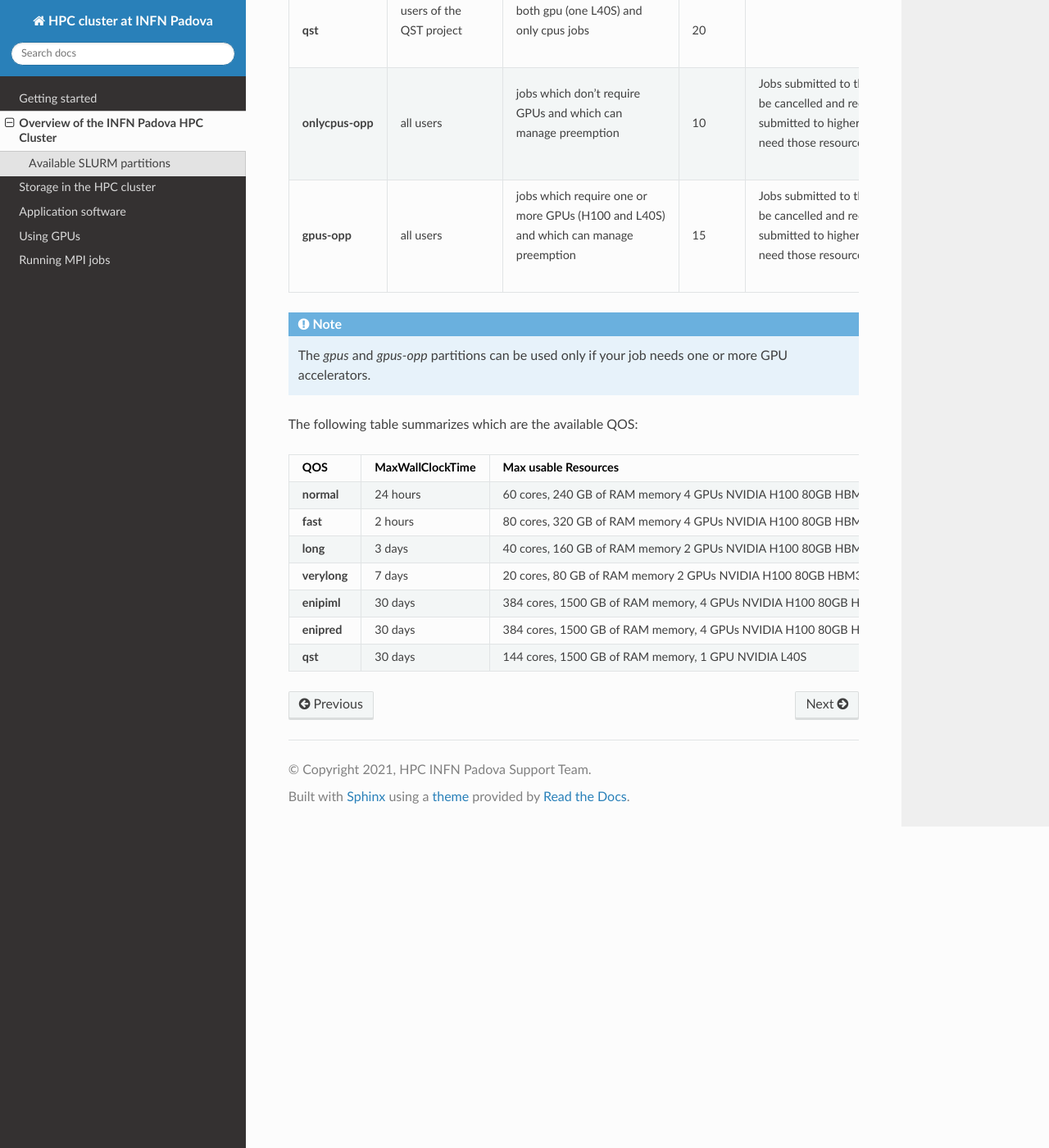
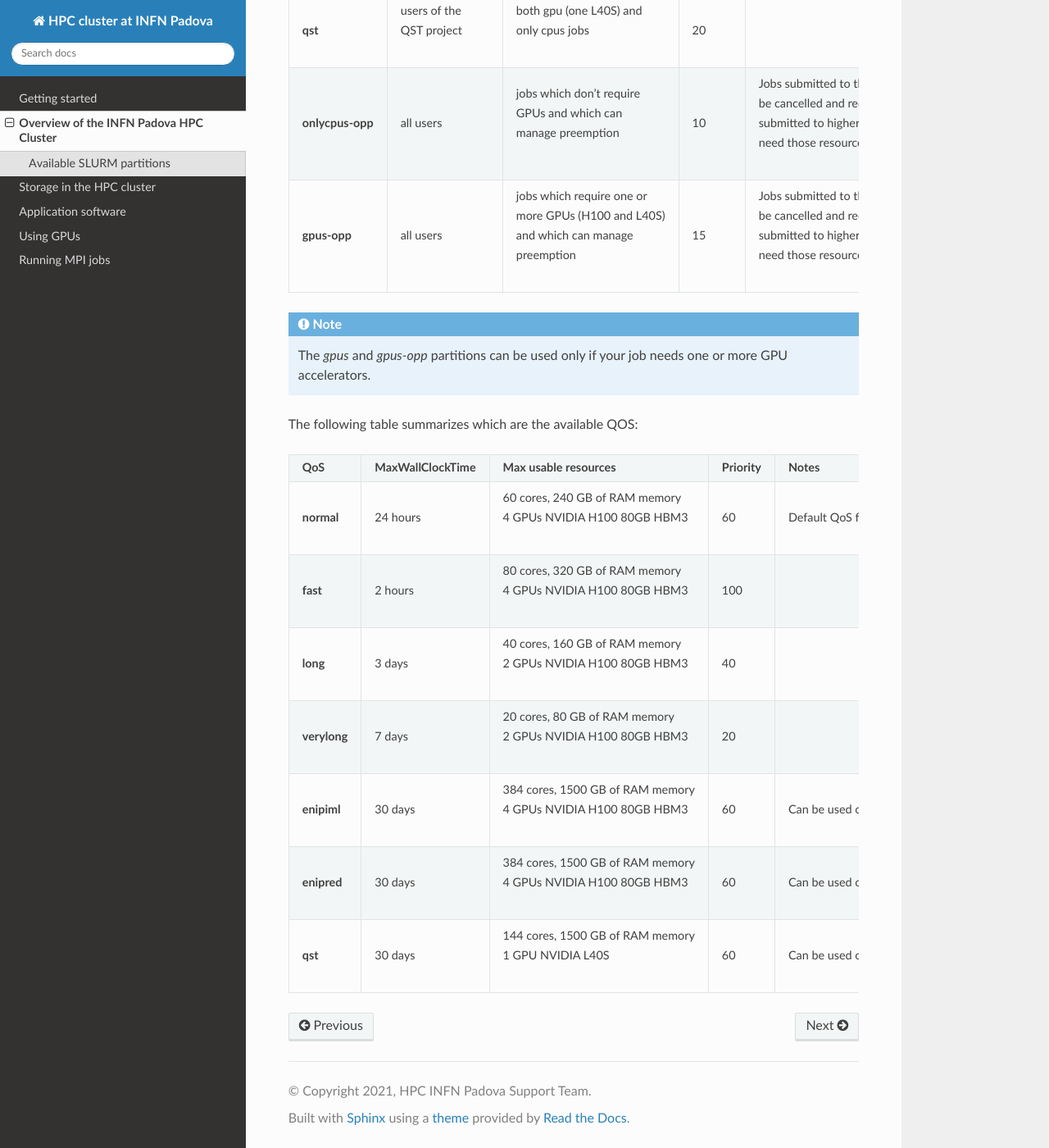
Before and after one commit to marcoverl/HPCPadovaUserGuide, a Sphinx documentation site: the page built from docs/source/cluster.rst, in a window 1280 px wide and 1400 px high, scrolled down 1404 px. Shown: the whole window at 82% size. Built offline with Sphinx 7.4.7 and the Read the Docs theme 3.1.0, drawn with Linux system fonts in a browser that asks for light colours.

Commit message:
Chiarimento sulle QoS

```diff
--- a/docs/source/cluster.rst
+++ b/docs/source/cluster.rst
@@ -124,29 +124,52 @@
 The following table summarizes which are the available QOS:
 
 
+.. list-table::
 
-
-+--------------------------+------------------+-----------------------------------+----------+----------------------------------------------+
-| QOS                      | MaxWallClockTime | Max usable Resources              | Priority | Notes                                        |
-+==========================+==================+===================================+==========+==============================================+
-| **normal**               | 24 hours         | 60 cores, 240 GB of RAM memory    | 60       | Default QoS                                  |
-|                          |                  | 4 GPUs NVIDIA H100 80GB HBM3      |          |                                              |
-+--------------------------+------------------+-----------------------------------+----------+----------------------------------------------+
-| **fast**                 | 2 hours          | 80 cores, 320 GB of RAM memory    | 100      |                                              |
-|                          |                  | 4 GPUs NVIDIA H100 80GB HBM3      |          |                                              |
-+--------------------------+------------------+-----------------------------------+----------+----------------------------------------------+
-| **long**                 | 3 days           | 40 cores, 160 GB of RAM memory    | 40       |                                              |
-|                          |                  | 2 GPUs NVIDIA H100 80GB HBM3      |          |                                              |
-+--------------------------+------------------+-----------------------------------+----------+----------------------------------------------+
-| **verylong**             | 7 days           | 20 cores, 80 GB of RAM memory     | 20       |                                              |
-|                          |                  | 2 GPUs NVIDIA H100 80GB HBM3      |          |                                              |
-+--------------------------+------------------+-----------------------------------+----------+----------------------------------------------+
-| **enipiml**              | 30 days          | 384 cores, 1500 GB of RAM memory, | 60       | Default QoS for enipiml users                |
-|                          |                  | 4 GPUs NVIDIA H100 80GB HBM3      |          |                                              |
-+--------------------------+------------------+-----------------------------------+----------+----------------------------------------------+
-| **enipred**              | 30 days          | 384 cores, 1500 GB of RAM memory, | 60       | Default QoS for enipred users                |
-|                          |                  | 4 GPUs NVIDIA H100 80GB HBM3      |          |                                              |
-+--------------------------+------------------+-----------------------------------+----------+----------------------------------------------+
-| **qst**                  | 30 days          | 144 cores, 1500 GB of RAM memory, | 60       | Default QoS for qst users                    |
-|                          |                  | 1 GPU NVIDIA L40S                 |          |                                              |
-+--------------------------+------------------+-----------------------------------+----------+----------------------------------------------+
+   * - **QoS**
+     - **MaxWallClockTime**
+     - **Max usable resources**
+     - **Priority**
+     - **Notes**
+   * - **normal**
+     - 24 hours
+     - | 60 cores, 240 GB of RAM memory
+       | 4 GPUs NVIDIA H100 80GB HBM3
+     - 60
+     - Default QoS for \*cpus\* and \*gpus\* partitions
+   * - **fast**
+     - 2 hours
+     - | 80 cores, 320 GB of RAM memory
+       | 4 GPUs NVIDIA H100 80GB HBM3
+     - 100
+     -
+   * - **long**
+     - 3 days
+     - | 40 cores, 160 GB of RAM memory
+       | 2 GPUs NVIDIA H100 80GB HBM3
+     - 40
+     -
+   * - **verylong**
+     - 7 days
+     - | 20 cores, 80 GB of RAM memory
+       | 2 GPUs NVIDIA H100 80GB HBM3
+     - 20
+     -
+   * - **enipiml**
+     - 30 days
+     - | 384 cores, 1500 GB of RAM memory
+       | 4 GPUs NVIDIA H100 80GB HBM3
+     - 60
+     - Can be used only for the enipiml partition
+   * - **enipred**
+     - 30 days
+     - | 384 cores, 1500 GB of RAM memory
+       | 4 GPUs NVIDIA H100 80GB HBM3
+     - 60
+     - Can be used only for the enipred partition
+   * - **qst**
+     - 30 days
+     - | 144 cores, 1500 GB of RAM memory
+       | 1 GPU NVIDIA L40S
+     - 60
+     - Can be used only for the qst partition
--- a/docs/source/conf.py
+++ b/docs/source/conf.py
@@ -6,8 +6,8 @@
 copyright = '2021, HPC INFN Padova Support Team'
 author = 'HPC INFN Padova Support Team'
 
-release = '0.14'
-version = '0.14.0'
+release = '0.15'
+version = '0.15.0'
 
 # -- General configuration
 
```
